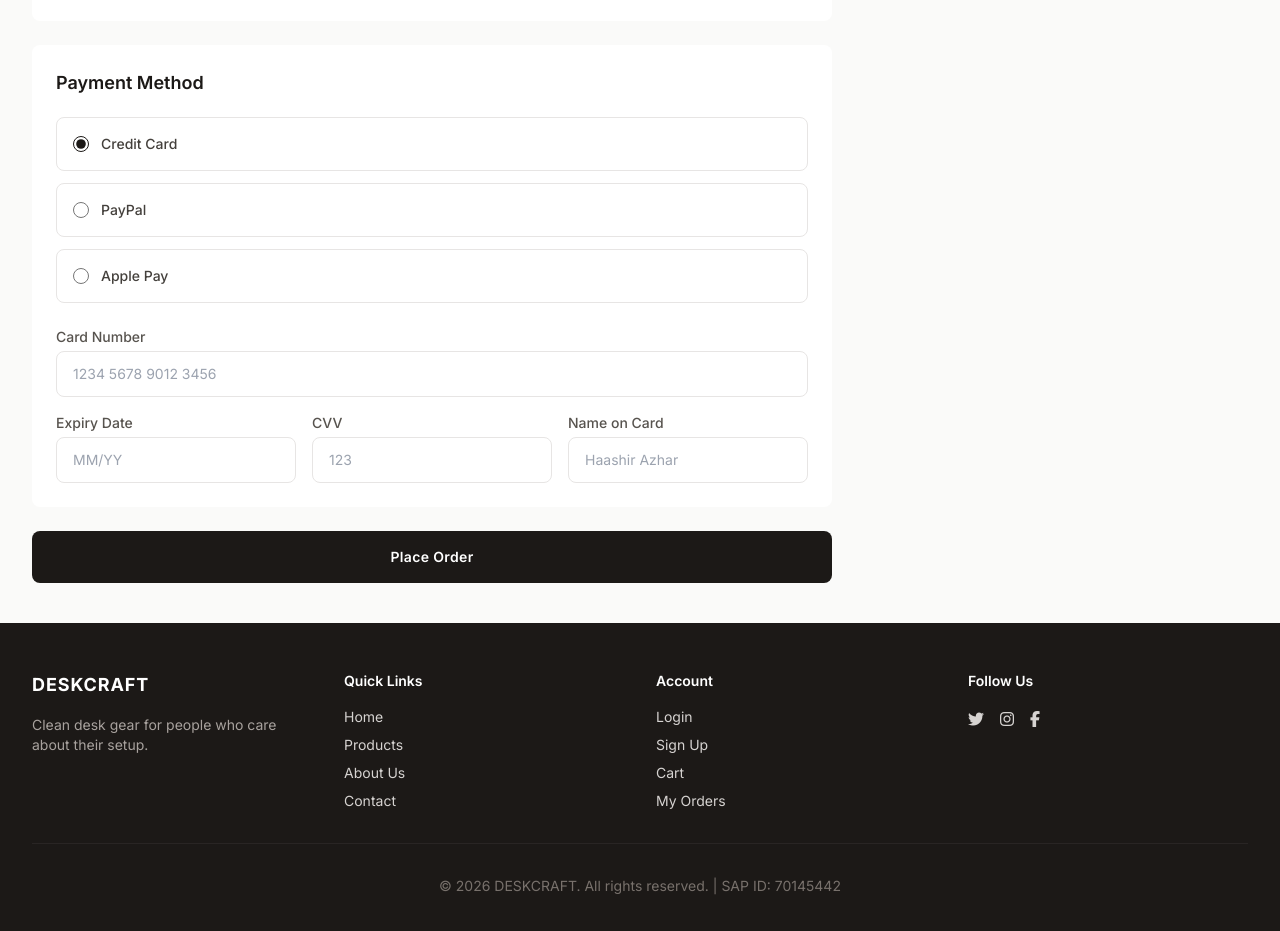
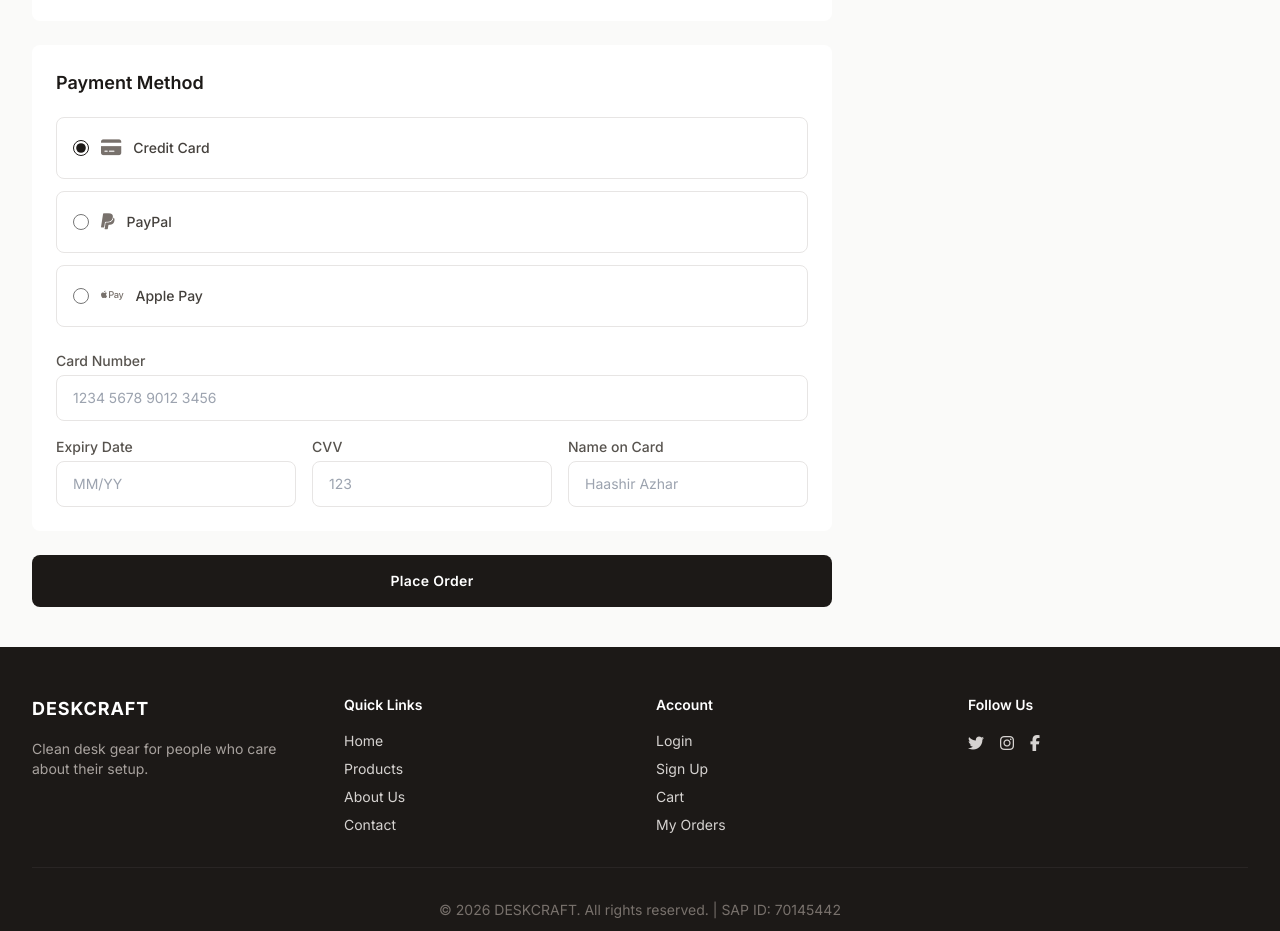
Before and after one commit to Legharihasham/DESKCRAFT, a plain HTML site: page checkout.html in a window 1280 px wide. Shown: the part 901-1832 px from the top of the page. Drawn offline with nearby package versions, Linux system fonts and the light colour scheme.

Commit message:
feat: add payment icons to checkout page

```diff
--- a/checkout.html
+++ b/checkout.html
@@ -140,14 +140,17 @@
                             <div class="space-y-3 mb-6">
                                 <label class="flex items-center gap-3 border border-stone-200 rounded-lg p-4 cursor-pointer hover:border-stone-400 transition-colors has-checked-border">
                                     <input type="radio" name="payment-method" value="credit-card" class="w-4 h-4 text-stone-900 accent-stone-900" checked>
+                                    <i class="fa-solid fa-credit-card text-stone-500 text-lg"></i>
                                     <span class="text-sm font-medium text-stone-700">Credit Card</span>
                                 </label>
                                 <label class="flex items-center gap-3 border border-stone-200 rounded-lg p-4 cursor-pointer hover:border-stone-400 transition-colors">
                                     <input type="radio" name="payment-method" value="paypal" class="w-4 h-4 text-stone-900 accent-stone-900">
+                                    <i class="fa-brands fa-paypal text-stone-500 text-lg"></i>
                                     <span class="text-sm font-medium text-stone-700">PayPal</span>
                                 </label>
                                 <label class="flex items-center gap-3 border border-stone-200 rounded-lg p-4 cursor-pointer hover:border-stone-400 transition-colors">
                                     <input type="radio" name="payment-method" value="apple-pay" class="w-4 h-4 text-stone-900 accent-stone-900">
+                                    <i class="fa-brands fa-apple-pay text-stone-500 text-lg"></i>
                                     <span class="text-sm font-medium text-stone-700">Apple Pay</span>
                                 </label>
                             </div>
```
